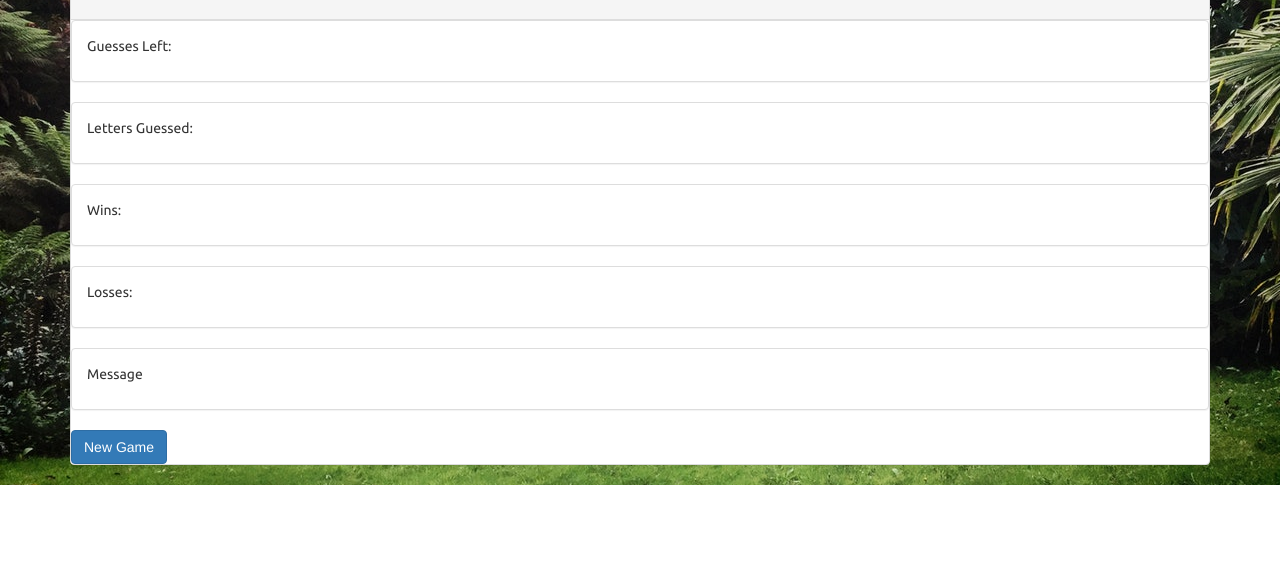
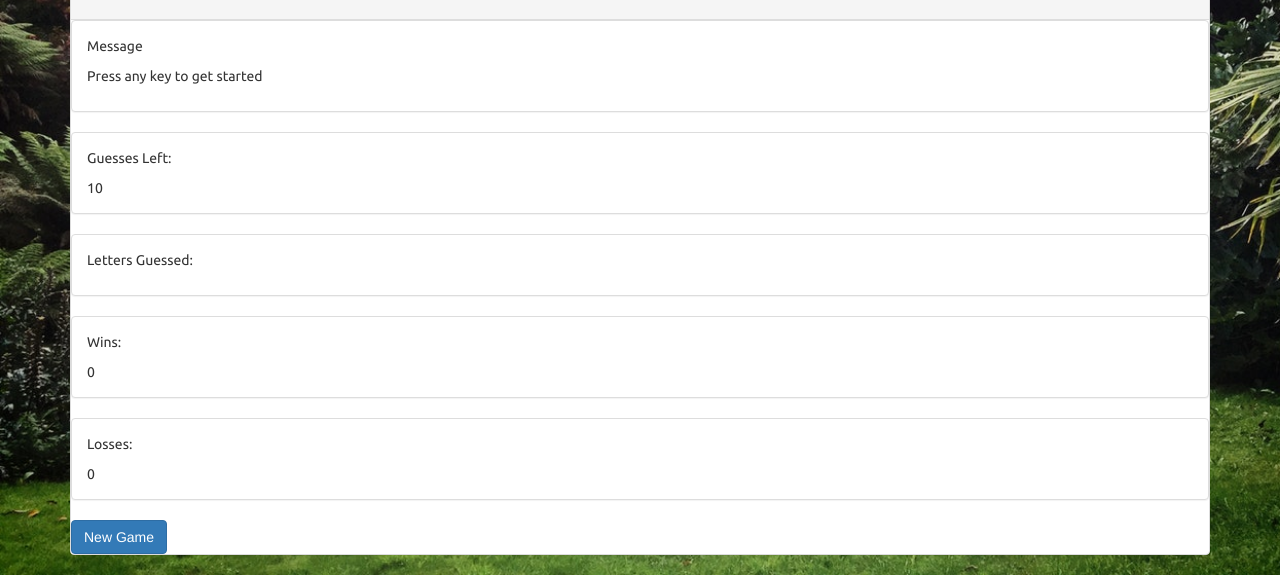
Before and after one commit to josh432/hangmangame2, a plain HTML site: page index2.html in a window 1280 px wide. Shown: the part 412-987 px from the top of the page. Before the commit the page ends 897 px from the top, so only its background shows below. Drawn offline with nearby package versions, Linux system fonts and the light colour scheme; a web font is replaced by a local one.

Commit message:
overhauled game

```diff
--- a/assets/javascript/game2.js
+++ b/assets/javascript/game2.js
@@ -6,10 +6,24 @@ var computerWordChoice = wordArray[Math.floor(Math.random() * wordArray.length)]
 var underscoreArray = [];
 var wins = 0;
 var losses = 0;
+
+
+
+
+
+
+
 //updateAreas(); cannot get this function to work properly.
 //generatePuzzle(); this works but doesn't render to HTML
+document.getElementById("message").innerHTML = "Press any key to get started";// this html code works! but want this in a function.
+document.getElementById("lives").innerHTML = lives;
+document.getElementById("wins").innerHTML = wins;
+document.getElementById("losses").innerHTML = losses;
+//document.getElementById("usedLetters").innerHTML = usedLetters <- this doesn't work
 document.getElementById('underscores').innerHTML = generatePuzzle().join(' '); //this was added from version one, doesn't fill(!).
 //cannot get the letters to render in HTML. Only the console version works.
+
+
 document.onkeyup = function(event) {
 	var userLetterChoice = event.key.toLowerCase();
 	console.log(userLetterChoice)
@@ -29,6 +43,7 @@ document.onkeyup = function(event) {
 		}
 
 	}
+	//trying to use nested if statement logic here:
 
 		if(underscoreArray.indexOf(userLetterChoice) === -1) {
 			usedLetters.push(userLetterChoice);
@@ -36,9 +51,10 @@ document.onkeyup = function(event) {
 			console.log(usedLetters);
 			console.log(lives);
 			//updateAreas(); want this function to work!!
+			document.getElementById("lives").innerHTML = lives; // this seems to be counting down ok.
 		}
 
-		if(underscoreArray.indexOf("_") === -1) {
+		if (underscoreArray.indexOf("_") === -1) {
 			alert("You Win!");
 			++wins;
 			console.log(wins);
@@ -86,7 +102,6 @@ function generatePuzzle() {
 //    usedLetters = [];
 //    underscoreArray = [];
 //    underscoreString = "";
-//    keyLock = false; //unlocks keyboard
 //    lives = 10;
 //    generatePuzzle();
 //    updateStats();
--- a/index2.html
+++ b/index2.html
@@ -29,6 +29,13 @@
         </div>
     </div>
 
+     <div class="panel panel-default">
+        <div class="panel-body">
+        <p>Message<p> <span id="message"></span>
+        </div>
+    </div>
+
+
     <div class="panel panel-default">
         <div class="panel-body">
             <p>Guesses Left:</p> <span id="lives"></span>
@@ -53,11 +60,6 @@
         </div>
     </div>
 
-    <div class="panel panel-default">
-        <div class="panel-body">
-        <p>Message<p> <span id="message"></span>
-        </div>
-    </div>
 
     <button type="button" class="btn btn-primary" onclick="resetGame()">New Game</button>
 
```
